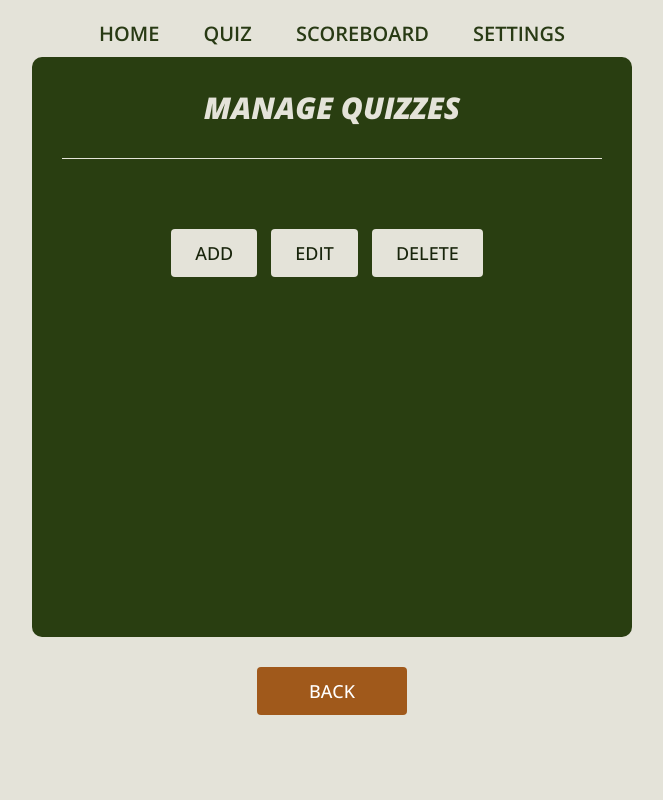
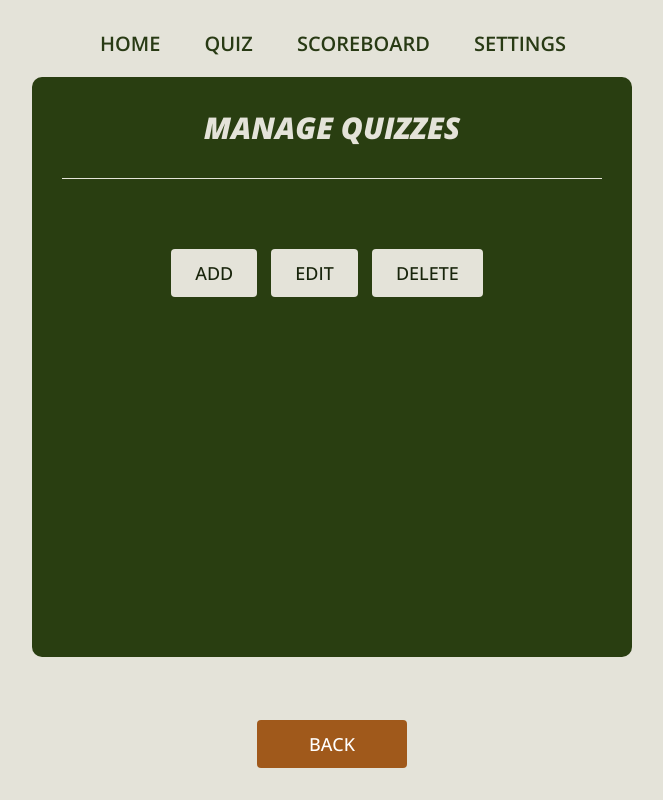
Before and after one commit to ioptyu2/the_ctrl_freaks, a plain HTML site: page client/editQuestion.html in a window 1280 px wide. Shown: the whole page, without its empty margins (308-971 px from the left). Drawn offline with nearby package versions, Linux system fonts and the light colour scheme; no server answers.

Commit message:
Fixed navbar movement in settings page

```diff
--- a/client/assets/form.css
+++ b/client/assets/form.css
@@ -12,6 +12,8 @@ body {
 nav {
     display: flex;
     justify-content: center;
+    margin-left: 2px;
+    margin-top: 10px;
 }
 
 nav ul {
@@ -53,7 +55,7 @@ nav ul li:hover:after {
     width: 90%;
     height: 580px;
     max-width: 600px;
-    margin: 10px auto 0;
+    margin: 20px auto 0;
     border-radius: 10px;
     padding-top: 30px;
     padding-left: 30px;
@@ -101,4 +103,8 @@ nav ul li:hover:after {
     border-radius: 4px;
     cursor: pointer;
     font-size: 18px;
+    position: fixed;
+    left: 50%;
+    transform: translateX(-50%);
+    bottom: 2px;
 }
--- a/client/editQuestion.html
+++ b/client/editQuestion.html
@@ -165,9 +165,11 @@
         </form>
 
         <!-- delete questions form ends -->
+
+        <button id="back-button">BACK</button>
     </div>
 
-    <div><button id="back-button">BACK</button></div>
+
 
 </body>
 
```
